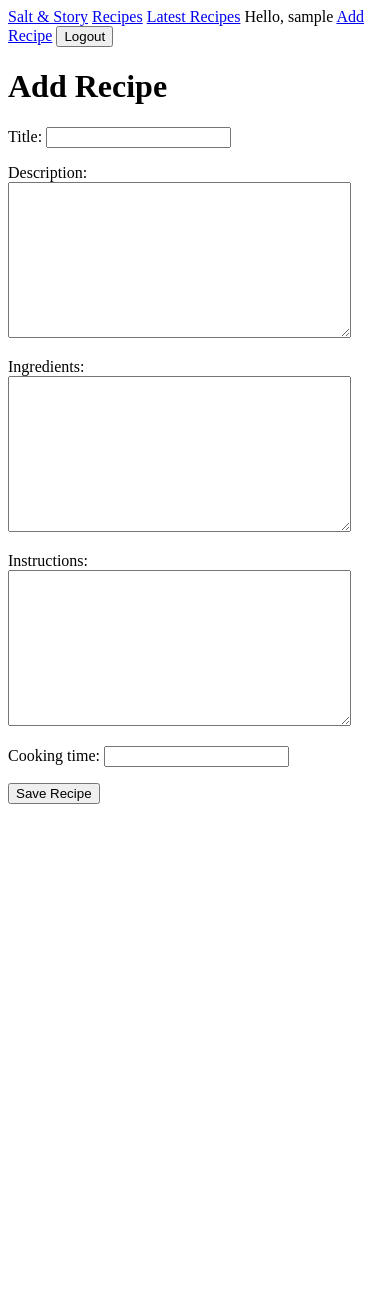
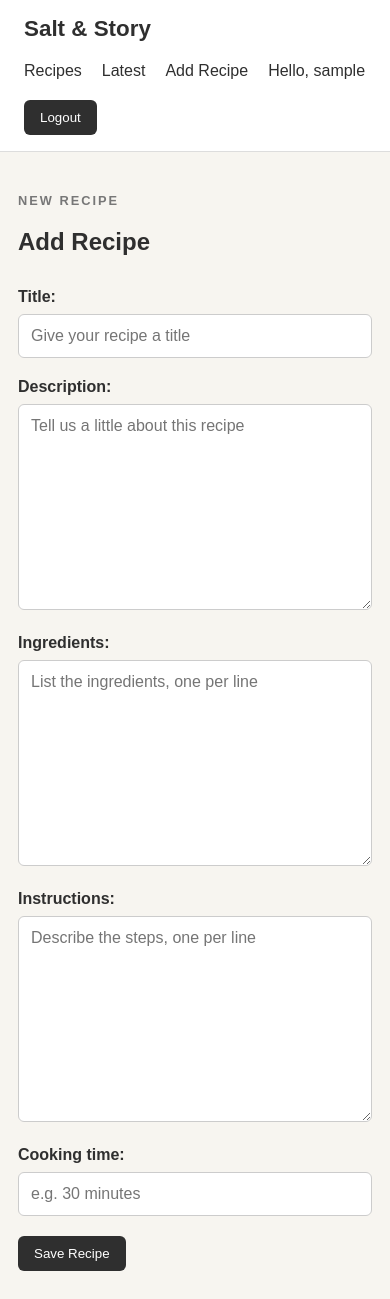
Before and after one commit to cristucu/salt-and-story, a Django app: page /recipes/add/ in a window 390 px wide. Before the commit the page ends 804 px from the top, so only its background shows below. Run offline with Django 5.2, Linux system fonts and the light colour scheme; the visitor is signed in with stand-in values (Sample User, id 1).

Commit message:
style: improve application layout and forms

```diff
--- a/config/settings.py
+++ b/config/settings.py
@@ -118,6 +118,11 @@ USE_TZ = True
 
 STATIC_URL = 'static/'
 
+STATICFILES_DIRS = [
+    BASE_DIR / "static",
+]
+
+
 # Default primary key field type
 # https://docs.djangoproject.com/en/5.2/ref/settings/#default-auto-field
 
--- a/config/urls.py
+++ b/config/urls.py
@@ -15,14 +15,17 @@ Including another URLconf
     2. Add a URL to urlpatterns:  path('blog/', include('blog.urls'))
 """
 from django.contrib import admin
+from django.contrib.auth.views import LoginView
 from django.urls import include, path
 
+from accounts.forms import LoginForm
 from recipes import views
 
 urlpatterns = [
     path("admin/", admin.site.urls),
     path("", views.home, name="home"),
     path("recipes/", include("recipes.urls")),
+    path("login/", LoginView.as_view(authentication_form=LoginForm), name="login"),
     path("", include("django.contrib.auth.urls")),
 
 ]
--- a/recipes/forms.py
+++ b/recipes/forms.py
@@ -1,3 +1,7 @@
+
+
+from typing import ClassVar
+
 from django import forms
 
 from .models import Recipe
@@ -6,6 +10,7 @@ from .models import Recipe
 class RecipeForm(forms.ModelForm):
     class Meta:
         model = Recipe
+
         fields = (
             "title",
             "description",
@@ -13,3 +18,31 @@ class RecipeForm(forms.ModelForm):
             "instructions",
             "cooking_time",
         )
+
+        widgets: ClassVar[dict] = {
+            "title": forms.TextInput(
+                attrs={
+                    "placeholder": "Give your recipe a title",
+                }
+            ),
+            "description": forms.Textarea(
+                attrs={
+                    "placeholder": "Tell us a little about this recipe",
+                }
+            ),
+            "ingredients": forms.Textarea(
+                attrs={
+                    "placeholder": "List the ingredients, one per line",
+                }
+            ),
+            "instructions": forms.Textarea(
+                attrs={
+                    "placeholder": "Describe the steps, one per line",
+                }
+            ),
+            "cooking_time": forms.TextInput(
+                attrs={
+                    "placeholder": "e.g. 30 minutes",
+                }
+            ),
+        }
--- /dev/null
+++ b/static/css/style.css
@@ -0,0 +1,289 @@
+* {
+    box-sizing: border-box;
+}
+
+body {
+    margin: 0;
+    font-family: Arial, sans-serif;
+    background: #f7f5f0;
+    color: #2f2f2f;
+}
+
+a {
+    color: inherit;
+    text-decoration: none;
+}
+
+header {
+    background: #ffffff;
+    border-bottom: 1px solid #ddd;
+}
+
+nav {
+    max-width: 1100px;
+    margin: 0 auto;
+    padding: 16px 24px;
+    display: flex;
+    align-items: center;
+    gap: 20px;
+}
+
+nav a:first-child {
+    font-size: 1.4rem;
+    font-weight: bold;
+    margin-right: auto;
+}
+
+main {
+    max-width: 1100px;
+    margin: 0 auto;
+    padding: 40px 24px;
+}
+
+button,
+.btn {
+    display: inline-block;
+    padding: 10px 16px;
+    border: none;
+    border-radius: 6px;
+    background: #2f2f2f;
+    color: white;
+    cursor: pointer;
+}
+
+button:hover,
+.btn:hover {
+    opacity: 0.85;
+}
+
+.hero {
+    padding: 100px 0;
+    max-width: 750px;
+}
+
+.hero-eyebrow {
+    text-transform: uppercase;
+    letter-spacing: 2px;
+    font-size: 0.8rem;
+    font-weight: bold;
+    color: #777;
+}
+
+.hero h1 {
+    margin: 12px 0 20px;
+    font-size: clamp(2.8rem, 7vw, 5rem);
+    line-height: 1;
+}
+
+.hero-text {
+    max-width: 600px;
+    font-size: 1.2rem;
+    line-height: 1.7;
+    color: #666;
+}
+
+.hero-actions {
+    margin-top: 32px;
+    display: flex;
+    gap: 12px;
+}
+
+.btn-secondary {
+    background: transparent;
+    color: #2f2f2f;
+    border: 1px solid #2f2f2f;
+}
+
+.page-header {
+    margin-bottom: 32px;
+}
+
+.page-header h1 {
+    margin: 8px 0 0;
+    font-size: 2.5rem;
+}
+
+.recipe-grid {
+    display: grid;
+    grid-template-columns: repeat(auto-fit, minmax(260px, 1fr));
+    gap: 24px;
+}
+
+.recipe-card {
+    background: white;
+    border: 1px solid #e5e1d8;
+    border-radius: 12px;
+    transition: transform 0.2s ease, box-shadow 0.2s ease;
+}
+
+.recipe-card:hover {
+    transform: translateY(-3px);
+    box-shadow: 0 10px 24px rgba(0, 0, 0, 0.08);
+}
+
+.recipe-card-link {
+    display: block;
+    padding: 24px;
+    height: 100%;
+}
+
+.recipe-card h2 {
+    margin-top: 0;
+    margin-bottom: 12px;
+}
+
+.recipe-description {
+    color: #666;
+    line-height: 1.6;
+}
+
+.recipe-meta {
+    margin-top: 24px;
+    padding-top: 16px;
+    border-top: 1px solid #eee;
+    display: flex;
+    justify-content: space-between;
+    gap: 12px;
+    font-size: 0.9rem;
+    color: #777;
+}
+
+.recipe-detail {
+    max-width: 760px;
+}
+
+.recipe-detail h1 {
+    margin: 8px 0 16px;
+    font-size: 3rem;
+}
+
+.recipe-detail-meta {
+    display: flex;
+    flex-wrap: wrap;
+    gap: 16px;
+    margin-bottom: 32px;
+    color: #777;
+    font-size: 0.9rem;
+}
+
+.recipe-lead {
+    font-size: 1.2rem;
+    line-height: 1.7;
+    color: #555;
+}
+
+.recipe-section {
+    margin-top: 48px;
+}
+
+.recipe-section h2 {
+    margin-bottom: 16px;
+}
+
+.recipe-section p {
+    line-height: 1.8;
+}
+
+.recipe-actions {
+    margin-top: 48px;
+    display: flex;
+    gap: 12px;
+}
+
+.btn-danger {
+    background: #8d2f2f;
+}
+
+.form-page {
+    max-width: 700px;
+}
+
+.form-page h1 {
+    margin-bottom: 32px;
+}
+
+.recipe-form p {
+    margin-bottom: 20px;
+}
+
+.recipe-form label {
+    display: block;
+    margin-bottom: 8px;
+    font-weight: bold;
+}
+
+.recipe-form input,
+.recipe-form textarea {
+    width: 100%;
+    padding: 12px;
+    border: 1px solid #ccc;
+    border-radius: 6px;
+    font: inherit;
+    background: white;
+}
+
+.recipe-form textarea {
+    min-height: 140px;
+    resize: vertical;
+}
+
+.recipe-form input:focus,
+.recipe-form textarea:focus {
+    outline: none;
+    border-color: #555;
+}
+
+.delete-page {
+    max-width: 650px;
+}
+
+.delete-page h1 {
+    font-size: 2.5rem;
+    margin-bottom: 16px;
+}
+
+.delete-page p {
+    line-height: 1.7;
+    color: #555;
+}
+
+.delete-actions {
+    margin-top: 32px;
+    display: flex;
+    align-items: center;
+    gap: 12px;
+}
+
+@media (max-width: 700px) {
+    nav {
+        flex-wrap: wrap;
+    }
+
+    nav a:first-child {
+        width: 100%;
+        margin-right: 0;
+    }
+
+    main {
+        padding: 28px 18px;
+    }
+
+    .hero {
+        padding: 60px 0;
+    }
+
+    .hero h1 {
+        font-size: 3rem;
+    }
+
+    .hero-actions,
+    .recipe-actions,
+    .delete-actions {
+        flex-direction: column;
+        align-items: flex-start;
+    }
+
+    .recipe-detail h1 {
+        font-size: 2.4rem;
+    }
+}
--- a/templates/base.html
+++ b/templates/base.html
@@ -1,22 +1,26 @@
+{% load static %}
+
 <!DOCTYPE html>
 <html lang="en">
 <head>
     <meta charset="UTF-8">
     <title>{% block title %}Salt & Story{% endblock %}</title>
+    <link rel="stylesheet" href="{% static 'css/style.css' %}">
 </head>
 <body>
 
     <header>
         <nav>
     <a href="{% url 'home' %}">Salt & Story</a>
+
     <a href="{% url 'recipes:list' %}">Recipes</a>
-    <a href="{% url 'recipes:latest' %}">Latest Recipes</a>
+    <a href="{% url 'recipes:latest' %}">Latest</a>
 
     {% if user.is_authenticated %}
+        <a href="{% url 'recipes:add' %}">Add Recipe</a>
         <span>Hello, {{ user.username }}</span>
-        <a href="{% url 'recipes:add' %}">Add Recipe</a>
 
-        <form method="post" action="{% url 'logout' %}" style="display: inline;">
+        <form method="post" action="{% url 'logout' %}">
             {% csrf_token %}
             <button type="submit">Logout</button>
         </form>
--- a/templates/recipes/recipe_form.html
+++ b/templates/recipes/recipe_form.html
@@ -9,13 +9,20 @@
 {% endblock %}
 
 {% block content %}
+    <section class="form-page">
+        <p class="hero-eyebrow">
+            {% if recipe %}Update recipe{% else %}New recipe{% endif %}
+        </p>
+
+        <h1>
             {% if recipe %}
-        <h1>Edit Recipe</h1>
+                Edit Recipe
             {% else %}
-        <h1>Add Recipe</h1>
+                Add Recipe
             {% endif %}
+        </h1>
 
-    <form method="post">
+        <form method="post" class="recipe-form">
             {% csrf_token %}
             {{ form.as_p }}
 
@@ -27,4 +34,5 @@
                 {% endif %}
             </button>
         </form>
+    </section>
 {% endblock %}
```
Also changed, not shown: accounts/forms.py (added, +18 -0 lines), templates/home.html (+20 -2 lines), templates/recipes/recipe_confirm_delete.html (+21 -7 lines), templates/recipes/recipe_detail.html (+28 -10 lines), templates/recipes/recipe_latest.html (+21 -11 lines), templates/recipes/recipe_list.html (+21 -11 lines), templates/registration/login.html (+15 -15 lines). Lines whose indentation alone changed are shown as unchanged.
